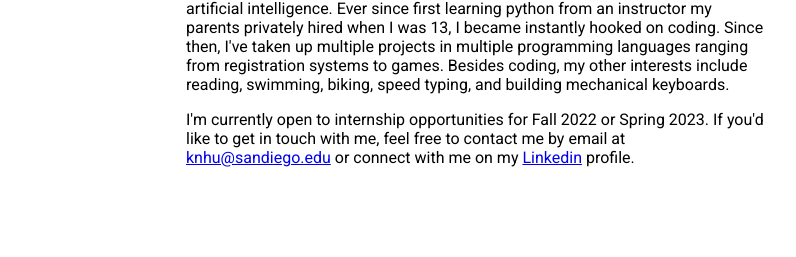
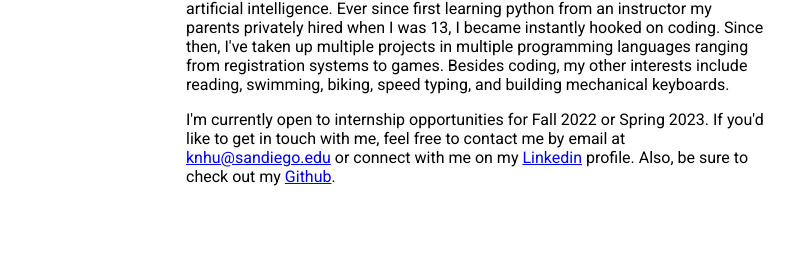
Before and after one commit to knhu/kevinnhu.github.io, a plain HTML site: page about.html in a window 1280 px wide. Shown: the part 249-506 px from the top of the page, 484-1280 px from the left. Drawn offline with Linux system fonts and the light colour scheme.

Commit message:
Update about.html

```diff
--- a/about.html
+++ b/about.html
@@ -35,7 +35,7 @@
                 <div class="profile-content-wrapper">
                     <h1>Hi, thank you for visiting my website.</h1>
                     <p>My name is Kevin Nhu, and I am a rising senior studying Math and Computer Science at University of San Diego with a passion for software development and artificial intelligence. Ever since first learning python from an instructor my parents privately hired when I was 13, I became instantly hooked on coding. Since then, I've taken up multiple projects in multiple programming languages ranging from registration systems to games. Besides coding, my other interests include reading, swimming, biking, speed typing, and building mechanical keyboards.</p>
-                    <p>I'm currently open to internship opportunities for Fall 2022 or Spring 2023. If you'd like to get in touch with me, feel free to contact me by email at <a href = "mailto: knhu@sandiego.edu">knhu@sandiego.edu</a> or connect with me on my <a href="http://linkedin.com/in/kevinnhu">Linkedin</a> profile. </p>
+                    <p>I'm currently open to internship opportunities for Fall 2022 or Spring 2023. If you'd like to get in touch with me, feel free to contact me by email at <a href = "mailto: knhu@sandiego.edu">knhu@sandiego.edu</a> or connect with me on my <a href="http://linkedin.com/in/kevinnhu">Linkedin</a> profile. Also, be sure to check out my <a href="github.com/knhu">Github</a>.</p>
                 </div>
             </div>
         </div>
```
